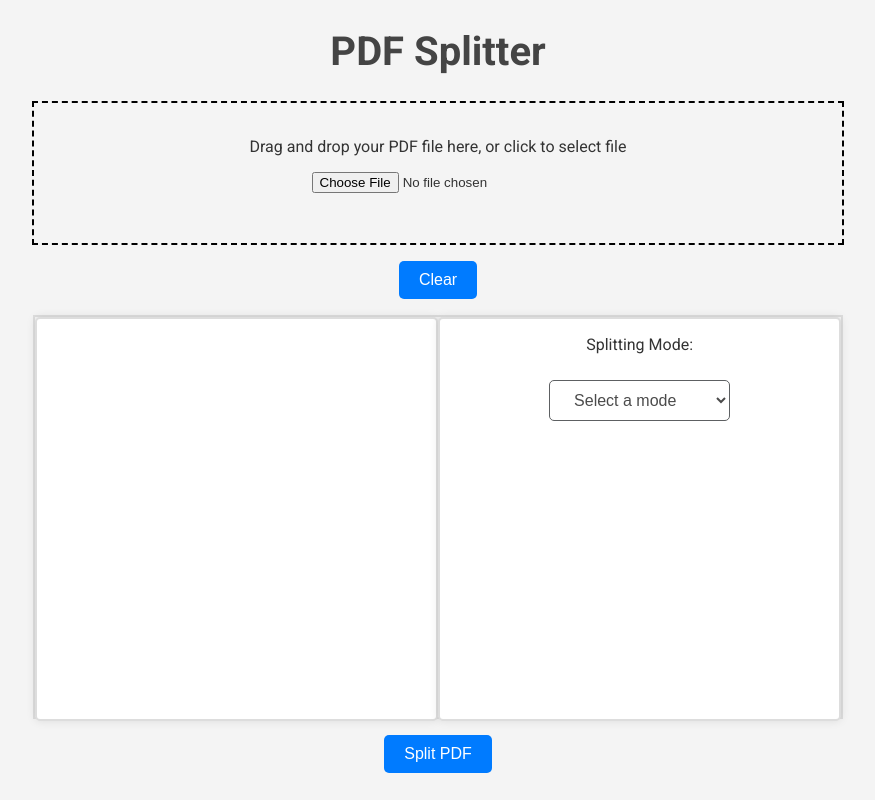
After one commit to Neutrino79/FileNinja, a Django app: page /file_manipulation/pdf_split/ in a window 1280 px wide. The commit adds this page. Shown: the whole page, without its empty margins (202-1077 px from the left). Run offline with Django 4.2, Linux system fonts and the light colour scheme; some libraries are stand-ins or nearby versions.

Commit message:
Added - UI and JS for the pdf splitting page

```diff
--- a/file_manipulation/templates/file_manipulation/pdf_merge.html
+++ b/file_manipulation/templates/file_manipulation/pdf_merge.html
@@ -3,7 +3,7 @@
 <head>
     <meta charset="UTF-8">
     <meta name="viewport" content="width=device-width, initial-scale=1.0">
-    <title>PDF to Excel Converter</title>
+    <title>PDF Merger</title>
     <link href="https://fonts.googleapis.com/css2?family=Roboto:wght@400;700&display=swap" rel="stylesheet">
     <style>
         body {
--- /dev/null
+++ b/file_manipulation/templates/file_manipulation/pdf_split.html
@@ -0,0 +1,401 @@
+<!DOCTYPE html>
+<html lang="en">
+<head>
+    <meta charset="UTF-8">
+    <meta name="viewport" content="width=device-width, initial-scale=1.0">
+    <title>PDF Splitter</title>
+    <link href="https://fonts.googleapis.com/css2?family=Roboto:wght@400;700&display=swap" rel="stylesheet">
+    <style>
+        body {
+            font-family: 'Roboto', sans-serif;
+            background-color: #f4f4f4;
+            color: #333;
+            margin: 0;
+            padding: 0;
+            display: flex;
+            flex-direction: column;
+            align-items: center;
+            justify-content: center;
+            height: 100vh;
+        }
+        h1 {
+            color: #444;
+            font-size: 2.5em;
+            margin-top: 1px;
+        }
+        form {
+            margin-bottom: 2em;
+        }
+        #parent-container {
+    display: flex;
+    justify-content: space-between;
+            height: 50vh;
+            border: 2px solid #ddd;
+            width: 63vw;
+}
+        #pdf-container, #pdf-controls {
+            display: flex;
+            justify-content: center;
+            align-items: center;
+            flex-direction: row;
+            flex-wrap: wrap;
+
+            border: 2px solid #ddd;
+            padding: 1em;
+            background-color: #fff;
+            border-radius: 5px;
+            box-shadow: 0 0 10px rgba(0,0,0,0.1);
+            max-width: 50%;
+            max-height: 92%;
+            overflow: auto;
+            width: 60vw;
+            height: 90vh;
+        }
+
+        .download-button {
+    display: inline-block;
+    background-color: #007BFF;
+    color: #fff;
+    padding: 10px 20px;
+    border: none;
+    border-radius: 5px;
+    cursor: pointer;
+    font-size: 1em;
+    text-decoration: none;
+    margin-top: 1em;
+            margin-bottom: 1em;
+}
+
+.download-button:hover {
+    background-color: #0056b3;
+}
+
+    #drag-drop-area {
+    border: 2px dashed #000;
+    padding: 20px;
+    display: flex;
+    flex-direction: column;
+    align-items: center;
+    justify-content: center;
+        height: 100px;
+        width: 60%;
+    overflow: hidden;
+}
+   #Split_pdf {
+            background-color: #007BFF;
+            color: #fff;
+            padding: 10px 20px;
+            border: none;
+            border-radius: 5px;
+            cursor: pointer;
+            font-size: 1em;
+        }
+        #Split_pdf:hover {
+            background-color: #0056b3;
+        }
+        #Split_pdf{
+            margin-top: 1em;
+        }
+        .dragover {
+    cursor: copy;
+}
+       /* embed {
+    pointer-events: none;
+} */
+        .pdf-name {
+    position: relative;
+    white-space: nowrap;
+    overflow: hidden;
+    max-width: 100mm;
+    user-select: none;
+    -webkit-user-drag: none;
+    text-align: center;  /* Align the text to the center */
+}
+    #split-option {
+    color: black; /* Change this to any color you want */
+    background-color: white; /* Change this to any color you want */
+        border: 1px solid #1a1d20 ;
+}
+#pdf-controls {
+    flex-direction: column;
+    align-items: center;
+    justify-content: flex-start;
+}
+
+#split-option {
+    order: -1;
+    margin-bottom: 10px;
+}
+
+label {
+    order: -2;
+    margin-bottom: 10px;
+}
+
+    </style>
+    <script src="https://ajax.googleapis.com/ajax/libs/jquery/3.5.1/jquery.min.js"></script>
+    <script src="https://cdn.jsdelivr.net/npm/sortablejs@1.10.2/Sortable.min.js"></script>
+</head>
+<body>
+    <h1>PDF Splitter</h1>
+    <div id="drag-drop-area">
+        <p>Drag and drop your PDF file here, or click to select file</p>
+        <form id="pdf-upload-form" enctype="multipart/form-data">
+        <input type="file" id="pdf_file" name="pdf_file[]" accept=".pdf"  required>
+    </form>
+    </div>
+        <div id="buttons-container">
+    <button id="clear" type="button" class="download-button">Clear</button>
+</div>
+    <div id="parent-container">
+    <div id="pdf-container"></div>
+    <div id="pdf-controls">
+    <label for="split-option">Splitting Mode:</label>
+    <select id="split-option" class="download-button">
+    <option value="" selected>Select a mode</option>
+    <option value="every-page">Split Every Page</option>
+    <option value="range">Split by Range</option>
+    </select>
+</div>
+    </div>
+    <button id="Split_pdf">Split PDF</button>
+<script>
+    var clearButton = document.getElementById('clear');
+    var fileInput = document.getElementById('pdf_file');
+    var splitOptionMenu = document.getElementById('split-option');
+    splitOptionMenu.disabled = true;
+    var dragDropArea = document.querySelector('#drag-drop-area');
+    var pdfContainer = document.querySelector('#pdf-container');
+    dragDropArea.addEventListener('dragover', function(e) {
+    e.preventDefault();
+    dragDropArea.classList.add('dragover');
+    });
+
+    dragDropArea.addEventListener('dragleave', function(e) {
+    dragDropArea.classList.remove('dragover');
+    });
+
+    dragDropArea.addEventListener('drop', function(e) {
+    e.preventDefault();
+    // Get the files from the event
+    var files = e.dataTransfer.files;
+    // Process the first file
+    if (files.length > 0) {
+        processFile(files[0]);
+    }
+    });
+
+
+document.addEventListener('DOMContentLoaded', function() {
+    var splitOptionMenu = document.getElementById('split-option');
+    var pdfControls = document.getElementById('pdf-controls');
+    var addButton = document.createElement('button');
+    addButton.textContent = 'Add';
+    var deleteButton = document.createElement('button');
+    deleteButton.textContent = 'Delete';
+    var pdfCount = 1;
+
+    function createRangeInputs() {
+    // Create a div to hold the range inputs
+    var div = document.createElement('div');
+    div.id = 'pdf' + pdfCount;
+
+    // Create a label for the range inputs
+    var label = document.createElement('label');
+    label.textContent = 'PDF' + pdfCount;
+    div.appendChild(label);
+
+    // Create the range input boxes
+    var startRangeInput = document.createElement('input');
+    startRangeInput.type = 'text';
+    startRangeInput.placeholder = 'Start';
+    startRangeInput.style.width = '50px'; // Set the width of the input box
+
+    var endRangeInput = document.createElement('input');
+    endRangeInput.type = 'text';
+    endRangeInput.placeholder = 'End';
+    endRangeInput.style.width = '50px'; // Set the width of the input box
+
+    // Append the range input boxes to the div
+    div.appendChild(startRangeInput);
+    div.appendChild(endRangeInput);
+
+    // Append the div to the pdf-controls div
+    pdfControls.appendChild(div);
+
+    pdfCount++;
+}
+
+    addButton.addEventListener('click', function() {
+        createRangeInputs();
+    });
+
+    deleteButton.addEventListener('click', function() {
+        if (pdfCount > 3) {
+            var div = document.getElementById('pdf' + (pdfCount - 1));
+            div.remove();
+            pdfCount--;
+        }
+    });
+
+
+
+    splitOptionMenu.addEventListener('change', function() {
+    // Get all the child elements in the pdf-controls div
+    var children = pdfControls.children;
+
+    // Loop through the child elements
+    for (var i = children.length - 1; i >= 0; i--) {
+        // If the child element is not the select option or its label, remove it
+        if (children[i] !== splitOptionMenu && children[i].tagName !== 'LABEL') {
+            children[i].remove();
+        }
+    }
+
+    if (splitOptionMenu.value === 'every-page') {
+        // Do nothing
+    } else if (splitOptionMenu.value === 'range') {
+            pdfCount = 1;
+            pdfControls.appendChild(addButton);
+            pdfControls.appendChild(deleteButton);
+
+            // Create the initial range input boxes
+            createRangeInputs();
+            createRangeInputs();
+        }
+});
+
+});
+
+
+fileInput.addEventListener('change', function(e) {
+        // Get the files from the event
+        var files = e.target.files;
+
+        // Process the first file
+        if (files.length > 0) {
+            processFile(files[0]);
+        }
+    });
+
+
+clearButton.addEventListener('click', function() {
+        console.log('Clear button clicked');
+        location.reload();
+    });
+fileInput.addEventListener('change', function(e) {
+        // Get the files from the event
+        var files = e.target.files;
+
+        // Process the first file
+        if (files.length > 0) {
+            processFile(files[0]);
+        }
+    });
+
+function createRangeInputs() {
+        // Create a div to hold the range inputs
+        var div = document.createElement('div');
+        div.id = 'pdf' + pdfCount;
+
+        // Create the range input boxes
+        var startRangeInput = document.createElement('input');
+        startRangeInput.type = 'text';
+        startRangeInput.placeholder = 'Start range for PDF ' + pdfCount;
+
+        var endRangeInput = document.createElement('input');
+        endRangeInput.type = 'text';
+        endRangeInput.placeholder = 'End range for PDF ' + pdfCount;
+
+        // Append the range input boxes to the div
+        div.appendChild(startRangeInput);
+        div.appendChild(endRangeInput);
+
+        // Append the div to the pdf-controls div
+        pdfControls.appendChild(div);
+
+        pdfCount++;
+    }
+
+    document.getElementById('Split_pdf').addEventListener('click', function() {
+    var splitOption = document.getElementById('split-option').value;
+    var pageRanges = [];
+
+    if (splitOption === 'range') {
+        var rangeInputs = document.querySelectorAll('#pdf-controls div');
+
+        for (var i = 0; i < rangeInputs.length; i++) {
+            var startRange = rangeInputs[i].querySelectorAll('input')[0].value;
+            var endRange = rangeInputs[i].querySelectorAll('input')[1].value;
+
+            if (startRange && endRange) {
+                pageRanges.push([parseInt(startRange), parseInt(endRange)]);
+            }
+        }
+    }
+
+    var formData = new FormData();
+    formData.append('splitOption', splitOption);
+    formData.append('pageRanges', JSON.stringify(pageRanges));
+
+    var fileInput = document.getElementById('pdf_file');
+    formData.append('file', fileInput.files[0]);
+
+    fetch('/file_manipulation/pdf_split/', {
+        method: 'POST',
+        body: formData
+    })
+    .then(function(response) {
+        // Handle the response
+    })
+    .catch(function(error) {
+        console.error('Error:', error);
+    });
+});
+
+function processFile(file) {
+    var reader = new FileReader();
+
+    reader.onload = function(e) {
+        // Create a Blob from the file data
+        var blob = new Blob([e.target.result], {type: 'application/pdf'});
+
+        // Create a Blob URL
+        var url = URL.createObjectURL(blob);
+
+        // Create a div element to hold the PDF and its name
+        var div = document.createElement('div');
+        div.style.flexDirection = 'column';  // Add this line
+        div.style.height='75mm';
+
+        // Create a p element to display the file name
+        var p = document.createElement('p');
+        p.textContent = file.name;
+        p.style.marginTop = '-60px';
+
+        // Create an iframe element to display the PDF
+        var iframe = document.createElement('iframe');
+        iframe.src = url;
+        iframe.width = '200mm';  // A4 width
+        iframe.height = '280mm';  // A4 height
+        iframe.style.marginTop = '-10px';
+
+        // Add the p and iframe elements to the div
+        div.appendChild(p);
+        div.appendChild(iframe);
+
+        // Add the div element to the pdf-container
+        var pdfContainer = document.querySelector('#pdf-container');
+        pdfContainer.appendChild(div);
+        splitOptionMenu.disabled = false;
+    };
+
+    reader.onerror = function(e) {
+        console.error('FileReader error:', e);  // Log any errors that occur during the read operation
+    };
+
+    reader.readAsArrayBuffer(file);
+}
+</script>
+</body>
+</html>
--- a/file_manipulation/urls.py
+++ b/file_manipulation/urls.py
@@ -4,5 +4,6 @@ from . import views
 urlpatterns = [
     path('cleanup/', views.cleanup, name='cleanup'),
     path('pdf_merge/', views.pdf_merge, name='pdf_merge'),
+    path('pdf_split/', views.pdf_split, name='pdf_split'),
 
 ]
--- a/file_manipulation/views.py
+++ b/file_manipulation/views.py
@@ -8,6 +8,9 @@ import os
 from django.views.decorators.csrf import csrf_exempt
 
 import shutil
+from PyPDF2 import PdfFileReader
+
+
 
 @csrf_exempt
 def cleanup(request):
@@ -52,3 +55,13 @@ def pdf_merge(request):
         return response
     else:
         return render(request, 'file_manipulation/pdf_merge.html')
+
+
+@csrf_exempt
+def pdf_split(request):
+    if request.method == 'POST':
+        pass
+
+
+    else:
+        return render(request, 'file_manipulation/pdf_split.html')
--- a/templates/index.html
+++ b/templates/index.html
@@ -45,6 +45,7 @@
           </a>
           <ul class="dropdown-menu">
             <li><a class="dropdown-item" href="{% url 'pdf_merge' %}">PDF Merging</a></li>
+              <li><a class="dropdown-item" href="{% url 'pdf_split' %}">PDF Splitting</a></li>
             <li><hr class="dropdown-divider"></li>
             <li><a class="dropdown-item" href="#">New incoming</a></li>
           </ul>
```
